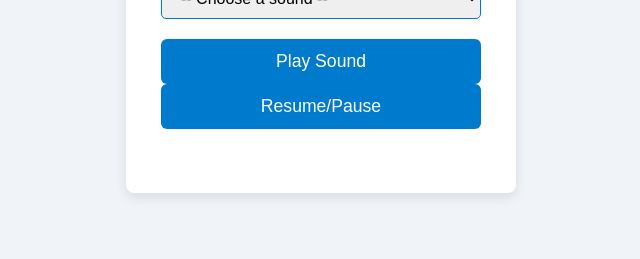
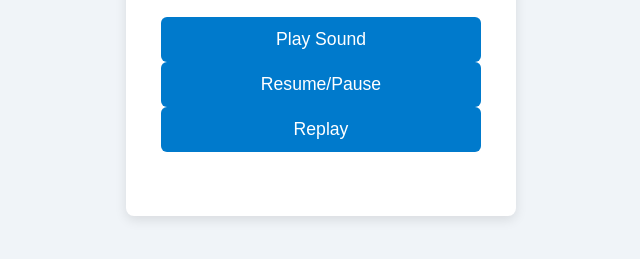
Before and after one commit to TikshuTysonRakshalRyzerWeb/HCL, a plain HTML site: page index.html in a window 1280 px wide. Shown: the part 385-644 px from the top of the page, without its empty margins (319-959 px from the left). Drawn offline with Linux system fonts and the light colour scheme.

Commit message:
Update index.html

```diff
--- a/index.html
+++ b/index.html
@@ -5,7 +5,7 @@
   <meta name="viewport" content="width=device-width, initial-scale=1" />
   <title>Sound Player</title>
   <link rel="stylesheet" href="style.css" />
-  <link rel="icon" href="favicon.png" type="image/png">
+  <link rel="icon" href="icon/favicon.png" type="image/png">
 </head>
 <body>
   <div class="container">
@@ -15,6 +15,7 @@
     </select>
     <button id="playBtn">Play Sound</button>
     <button id="toggleBtn">Resume/Pause</button>
+    <button id="replayBtn">Replay</button>
     <div id="status"></div>
   </div>
 
```
